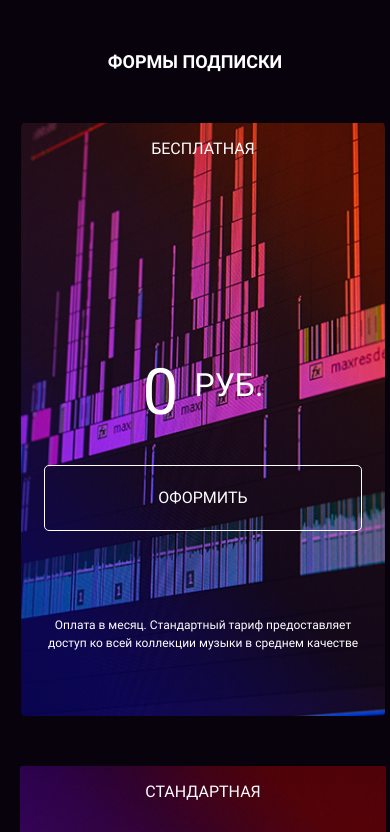
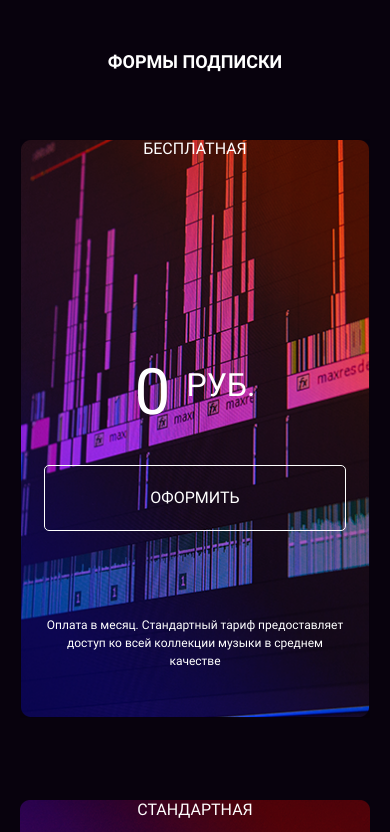
Before and after one commit to NadyaPod/layout-designer-project-56, a website: page src/index.html in a window 390 px wide. Shown: the part 880-1712 px from the top of the page. Drawn offline with Linux system fonts and the light colour scheme.

Commit message:
feat: subscription

```diff
--- a/src/styles/sass/blocks/_option.scss
+++ b/src/styles/sass/blocks/_option.scss
@@ -2,11 +2,11 @@
   width: 366px;
   padding: 24px 24px 64px;
   background-position: center;
-  background-size: cover;
+  background-size: 100% auto;
   background-repeat: no-repeat;
 
   @media (max-width: 1075px) {
-    max-width: 595px;
+    width: 100%;
     padding-top: 14px;
   }
 
@@ -43,6 +43,7 @@
   &__price-wrap {
     display: flex;
     justify-content: center;
+    flex-wrap: wrap;
     gap: 16px;
 
     margin-bottom: 40px;
--- a/src/styles/sass/blocks/_subscription.scss
+++ b/src/styles/sass/blocks/_subscription.scss
@@ -16,6 +16,7 @@
   gap: 50px;
   flex-wrap: wrap;
   margin: 0;
+  margin-bottom: 40px;
   padding: 0;
   list-style: none;
 
```
Also changed, not shown: src/styles/styles.css, 1 other file.
